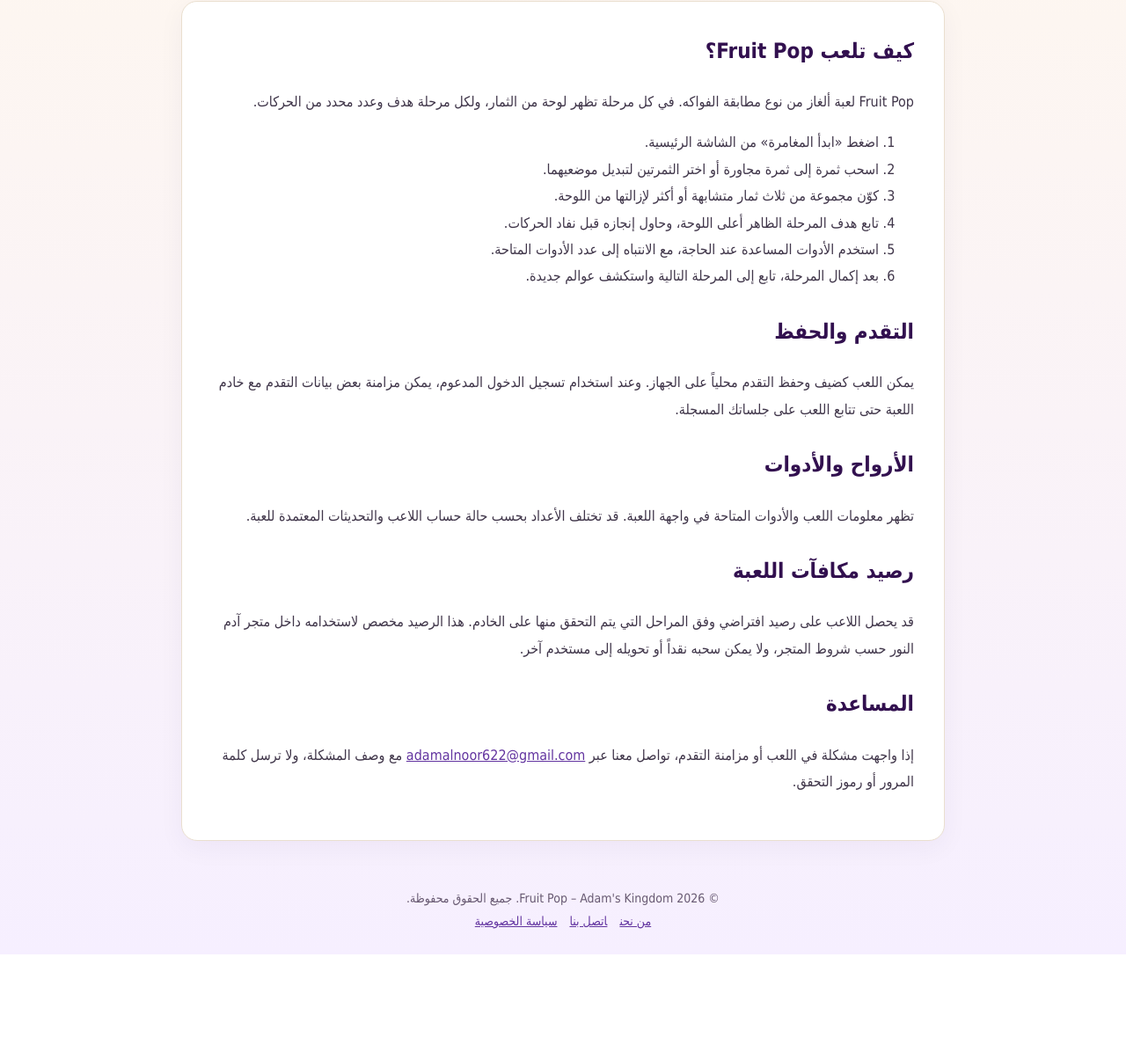
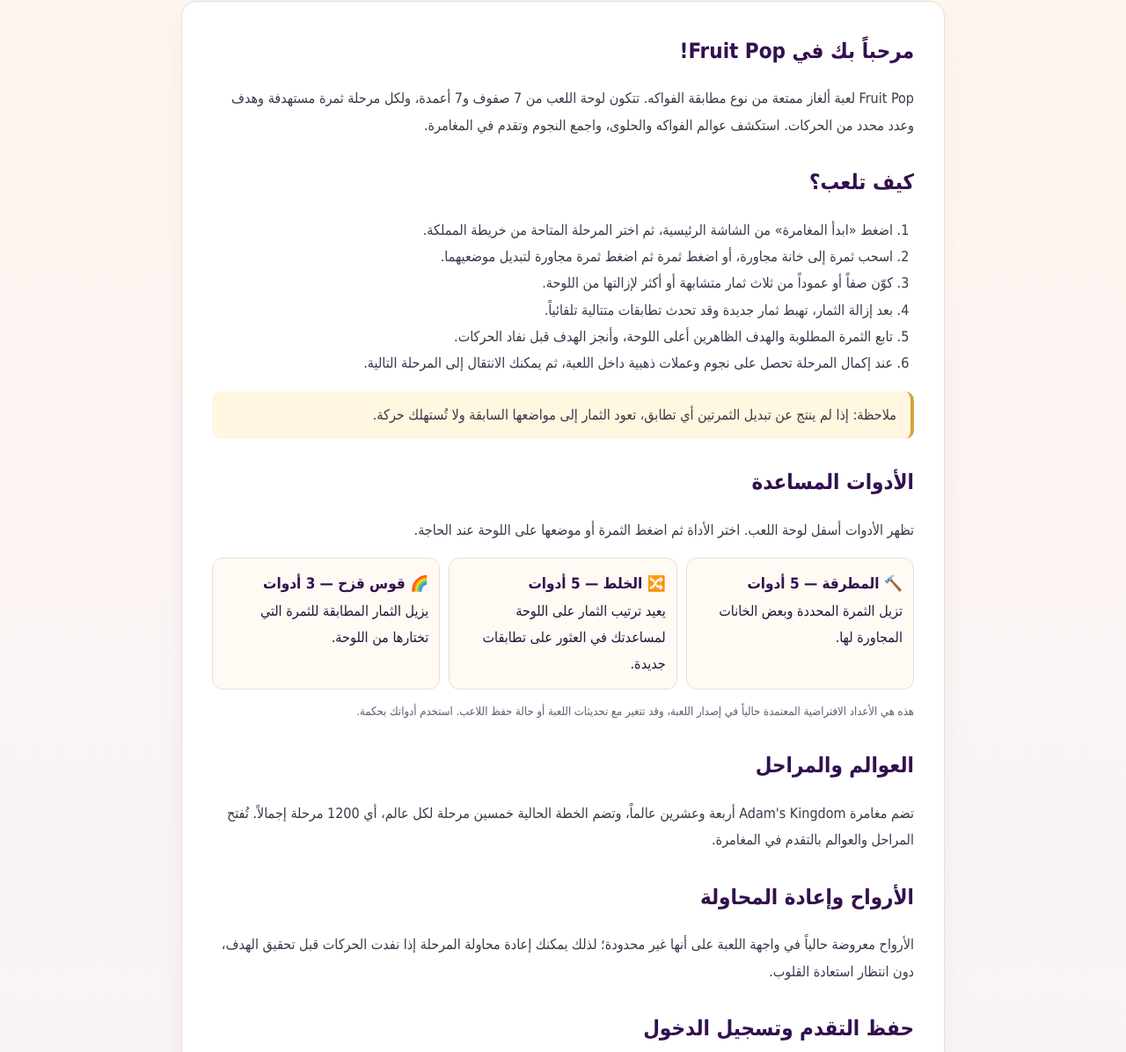
Before and after one commit to sabahasy2/Fruit-Puzzle-Game, a plain HTML site: page guide.html in a window 1280 px wide. Shown: the part 278-1474 px from the top of the page at 88% size. Before the commit the page ends 1363 px from the top, so only its background shows below. Drawn offline with Linux system fonts and the light colour scheme.

Commit message:
Improve Arabic gameplay guide to match current game mechanics

```diff
--- a/guide.html
+++ b/guide.html
@@ -3,7 +3,7 @@
 <head>
 <meta charset="utf-8">
 <meta name="viewport" content="width=device-width,initial-scale=1">
-<meta name="description" content="تعلم طريقة لعب Fruit Pop: مطابقة الفواكه، إنجاز أهداف المرحلة، استخدام الأدوات المساعدة وحفظ التقدم.">
+<meta name="description" content="دليل Fruit Pop: طريقة مطابقة الفواكه، أهداف المراحل، الأدوات المساعدة، حفظ التقدم، اللعب دون اتصال ومكافآت متجر آدم النور.">
 <meta name="theme-color" content="#32104f">
 <link rel="canonical" href="https://fruit-pop-puzzle.pages.dev/guide.html">
 <title>دليل اللعب | Fruit Pop – Adam's Kingdom</title>
@@ -15,8 +15,12 @@ nav{display:flex;justify-content:center;gap:10px;flex-wrap:wrap;padding:12px;bac
 nav a,.button{color:var(--purple);text-decoration:none;border:1px solid var(--line);border-radius:999px;padding:6px 13px;font-weight:700;background:#fff}
 main{max-width:900px;margin:28px auto;padding:0 16px}
 article{background:#fff;border:1px solid var(--line);border-radius:18px;padding:clamp(18px,4vw,34px);box-shadow:0 8px 30px #32104f0c}
-h2{color:var(--purple);margin-top:25px}h2:first-child{margin-top:0}p,li{color:#40364a}a{color:#6335a0}ul{padding-right:24px}
-.notice{background:#fff7df;border-right:4px solid var(--gold);padding:12px 16px;border-radius:10px}
+h2{color:var(--purple);margin-top:27px;margin-bottom:8px}h2:first-child{margin-top:0}h3{color:#6335a0;margin:18px 0 5px}p,li{color:#40364a}a{color:#6335a0}ul,ol{padding-right:24px}
+.notice{background:#fff7df;border-right:4px solid var(--gold);padding:12px 16px;border-radius:10px;margin:16px 0}
+.boosters{display:grid;grid-template-columns:repeat(auto-fit,minmax(190px,1fr));gap:10px;margin:12px 0}
+.boosters section{background:#fffaf3;border:1px solid var(--line);border-radius:12px;padding:12px}
+.boosters strong{display:block;color:var(--purple);font-size:17px}
+.small{font-size:13px;color:var(--muted)}
 footer{text-align:center;color:var(--muted);padding:24px 14px;font-size:14px}footer a{margin:0 7px}
 </style>
 </head>
@@ -24,11 +28,56 @@ footer{text-align:center;color:var(--muted);padding:24px 14px;font-size:14px}foo
 <header><a href="./">🍓 FRUIT POP</a><h1>دليل اللعب</h1><p>ADAM'S KINGDOM — مغامرة الفواكه والحلوى</p></header>
 <nav><a href="./">اللعبة</a><a href="about.html">من نحن</a><a href="guide.html">دليل اللعب</a><a href="faq.html">الأسئلة الشائعة</a><a href="contact.html">اتصل بنا</a><a href="privacy.html">الخصوصية</a></nav>
 <main><article>
-<h2>كيف تلعب Fruit Pop؟</h2><p>Fruit Pop لعبة ألغاز من نوع مطابقة الفواكه. في كل مرحلة تظهر لوحة من الثمار، ولكل مرحلة هدف وعدد محدد من الحركات.</p>
-<ol><li>اضغط «ابدأ المغامرة» من الشاشة الرئيسية.</li><li>اسحب ثمرة إلى ثمرة مجاورة أو اختر الثمرتين لتبديل موضعيهما.</li><li>كوّن مجموعة من ثلاث ثمار متشابهة أو أكثر لإزالتها من اللوحة.</li><li>تابع هدف المرحلة الظاهر أعلى اللوحة، وحاول إنجازه قبل نفاد الحركات.</li><li>استخدم الأدوات المساعدة عند الحاجة، مع الانتباه إلى عدد الأدوات المتاحة.</li><li>بعد إكمال المرحلة، تابع إلى المرحلة التالية واستكشف عوالم جديدة.</li></ol>
-<h2>التقدم والحفظ</h2><p>يمكن اللعب كضيف وحفظ التقدم محلياً على الجهاز. وعند استخدام تسجيل الدخول المدعوم، يمكن مزامنة بعض بيانات التقدم مع خادم اللعبة حتى تتابع اللعب على جلساتك المسجلة.</p>
-<h2>الأرواح والأدوات</h2><p>تظهر معلومات اللعب والأدوات المتاحة في واجهة اللعبة. قد تختلف الأعداد بحسب حالة حساب اللاعب والتحديثات المعتمدة للعبة.</p>
-<h2>رصيد مكافآت اللعبة</h2><p>قد يحصل اللاعب على رصيد افتراضي وفق المراحل التي يتم التحقق منها على الخادم. هذا الرصيد مخصص لاستخدامه داخل متجر آدم النور حسب شروط المتجر، ولا يمكن سحبه نقداً أو تحويله إلى مستخدم آخر.</p>
-<h2>المساعدة</h2><p>إذا واجهت مشكلة في اللعب أو مزامنة التقدم، تواصل معنا عبر <a href="mailto:adamalnoor622@gmail.com">adamalnoor622@gmail.com</a> مع وصف المشكلة، ولا ترسل كلمة المرور أو رموز التحقق.</p></article></main>
+<h2>مرحباً بك في Fruit Pop!</h2>
+<p>Fruit Pop لعبة ألغاز ممتعة من نوع مطابقة الفواكه. تتكون لوحة اللعب من 7 صفوف و7 أعمدة، ولكل مرحلة ثمرة مستهدفة وهدف وعدد محدد من الحركات. استكشف عوالم الفواكه والحلوى، واجمع النجوم وتقدم في المغامرة.</p>
+
+<h2>كيف تلعب؟</h2>
+<ol>
+<li>اضغط «ابدأ المغامرة» من الشاشة الرئيسية، ثم اختر المرحلة المتاحة من خريطة المملكة.</li>
+<li>اسحب ثمرة إلى خانة مجاورة، أو اضغط ثمرة ثم اضغط ثمرة مجاورة لتبديل موضعيهما.</li>
+<li>كوّن صفاً أو عموداً من ثلاث ثمار متشابهة أو أكثر لإزالتها من اللوحة.</li>
+<li>بعد إزالة الثمار، تهبط ثمار جديدة وقد تحدث تطابقات متتالية تلقائياً.</li>
+<li>تابع الثمرة المطلوبة والهدف الظاهرين أعلى اللوحة، وأنجز الهدف قبل نفاد الحركات.</li>
+<li>عند إكمال المرحلة تحصل على نجوم وعملات ذهبية داخل اللعبة، ثم يمكنك الانتقال إلى المرحلة التالية.</li>
+</ol>
+<p class="notice">ملاحظة: إذا لم ينتج عن تبديل الثمرتين أي تطابق، تعود الثمار إلى مواضعها السابقة ولا تُستهلك حركة.</p>
+
+<h2>الأدوات المساعدة</h2>
+<p>تظهر الأدوات أسفل لوحة اللعب. اختر الأداة ثم اضغط الثمرة أو موضعها على اللوحة عند الحاجة.</p>
+<div class="boosters">
+<section><strong>🔨 المطرقة — 5 أدوات</strong><span>تزيل الثمرة المحددة وبعض الخانات المجاورة لها.</span></section>
+<section><strong>🔀 الخلط — 5 أدوات</strong><span>يعيد ترتيب الثمار على اللوحة لمساعدتك في العثور على تطابقات جديدة.</span></section>
+<section><strong>🌈 قوس قزح — 3 أدوات</strong><span>يزيل الثمار المطابقة للثمرة التي تختارها من اللوحة.</span></section>
+</div>
+<p class="small">هذه هي الأعداد الافتراضية المعتمدة حالياً في إصدار اللعبة، وقد تتغير مع تحديثات اللعبة أو حالة حفظ اللاعب. استخدم أدواتك بحكمة.</p>
+
+<h2>العوالم والمراحل</h2>
+<p>تضم مغامرة Adam's Kingdom أربعة وعشرين عالماً، وتضم الخطة الحالية خمسين مرحلة لكل عالم، أي 1200 مرحلة إجمالاً. تُفتح المراحل والعوالم بالتقدم في المغامرة.</p>
+
+<h2>الأرواح وإعادة المحاولة</h2>
+<p>الأرواح معروضة حالياً في واجهة اللعبة على أنها غير محدودة؛ لذلك يمكنك إعادة محاولة المرحلة إذا نفدت الحركات قبل تحقيق الهدف، دون انتظار استعادة القلوب.</p>
+
+<h2>حفظ التقدم وتسجيل الدخول</h2>
+<ul>
+<li><strong>اللعب كضيف:</strong> يُحفظ التقدم محلياً على الجهاز والمتصفح المستخدم. لا يُنصح بمسح بيانات المتصفح أو تغيير الجهاز قبل ربط حسابك، لأن ذلك قد يؤدي إلى فقدان التقدم المحلي.</li>
+<li><strong>حساب متجر آدم النور:</strong> سجّل الدخول إلى المتجر أولاً، ثم افتح اللعبة من المتجر عبر «العب الآن». عند ربط الحساب، يمكن مزامنة تقدمك مع خادم اللعبة ومتابعته عند تسجيل الدخول إلى الحساب نفسه.</li>
+</ul>
+
+<h2>اللعب دون اتصال بالإنترنت</h2>
+<p>يمكن للحساب المرتبط تجهيز مجموعة من المراحل أثناء الاتصال بالإنترنت، ثم لعب المراحل المجهزة مسبقاً عند انقطاع الاتصال. تُحفظ نتائج هذه المراحل مؤقتاً على الجهاز، وتُرسل تلقائياً للمراجعة عند عودة الإنترنت. يجب أن يتحقق الخادم من النتيجة قبل اعتماد التقدم والمكافأة.</p>
+<p class="notice">لأفضل تجربة، افتح اللعبة واتصل بالإنترنت قبل السفر أو انقطاع الشبكة حتى تُجهّز المراحل التي تريد لعبها.</p>
+
+<h2>رصيد مكافآت اللعبة</h2>
+<p>يمكن للاعب الذي ربط اللعبة بحساب متجر آدم النور الحصول على <strong>500 دينار عراقي عن كل عشر مراحل مكتملة وموثّقة على خادم اللعبة</strong>. لا تُضاف المكافأة لمجرد إكمال المرحلة محلياً؛ بل بعد وصول النتيجة والتحقق منها على الخادم. إذا لعبت دون اتصال، تُرسل النتيجة عند عودة الإنترنت وتبقى المكافأة معلّقة حتى التحقق.</p>
+<ul>
+<li>رصيد مكافآت اللعبة منفصل عن العملات الذهبية المستخدمة داخل اللعبة.</li>
+<li>الرصيد مخصص للشراء داخل متجر آدم النور وفق شروط المتجر.</li>
+<li>لا يمكن سحب الرصيد نقداً أو تحويله إلى مستخدم آخر أو استخدامه خارج المتجر.</li>
+<li>أي قيمة بالدولار تظهر بجانب الرصيد هي للعرض التوضيحي فقط، وليست سعر صرف أو مبلغاً قابلاً للسحب.</li>
+</ul>
+
+<h2>المساعدة والأمان</h2>
+<p>إذا واجهت مشكلة في اللعب أو حفظ التقدم أو مزامنة المكافآت، تواصل معنا عبر <a href="mailto:adamalnoor622@gmail.com">adamalnoor622@gmail.com</a>، واكتب وصف المشكلة والمرحلة التي ظهرت فيها. حفاظاً على أمان حسابك، لا ترسل كلمة المرور أو رموز التحقق إلى أي شخص.</p>
+</article></main>
 <footer>© 2026 Fruit Pop – Adam's Kingdom. جميع الحقوق محفوظة.<br><a href="about.html">من نحن</a><a href="contact.html">اتصل بنا</a><a href="privacy.html">سياسة الخصوصية</a></footer>
 </body></html>
```
